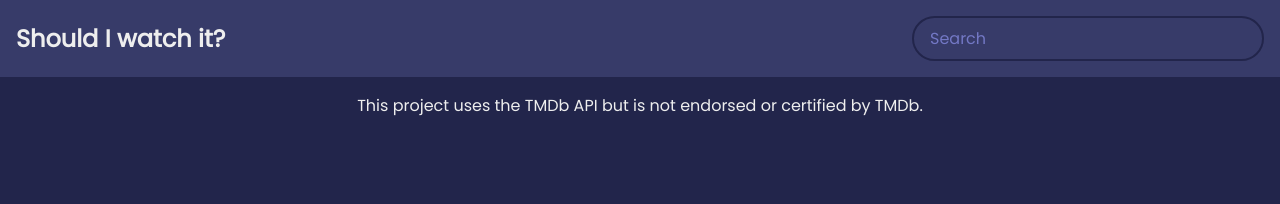
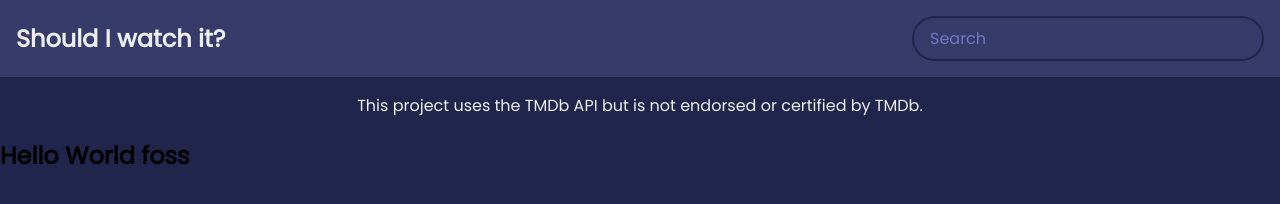
Before and after one commit to JasmithaKaushalya/foss, a plain HTML site: page index.html in a window 1280 px wide. Drawn offline with Linux system fonts and the light colour scheme; no server answers.

Commit message:
second_commit'

```diff
--- a/index.html
+++ b/index.html
@@ -20,5 +20,7 @@
       </p>
     </footer>
     <script src="script.js"></script>
+
+  <h2>Hello World foss</h2>
   </body>
 </html>
```
